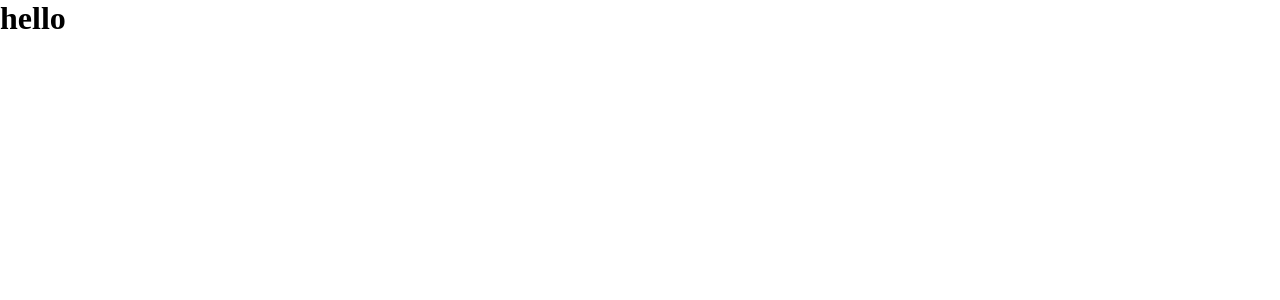
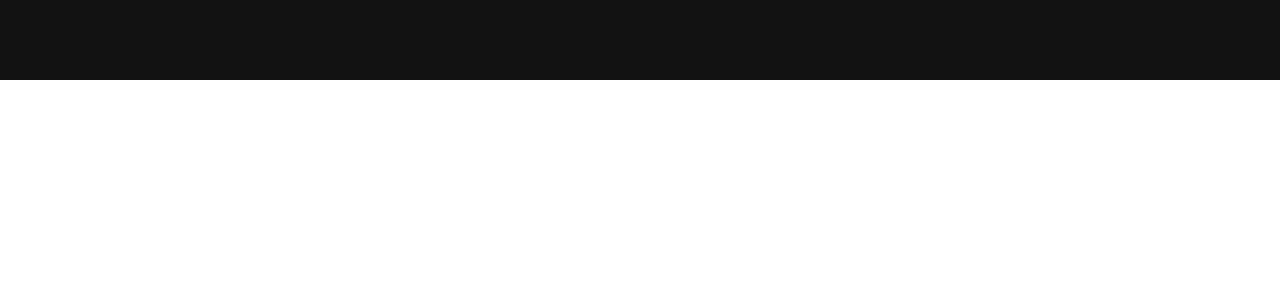
Before and after one commit to LamPhuocSang-Nguyen/MovieTheaterProject, a React (Create React App) app: page / in a window 1280 px wide. Shown: the top 300 px of the page. Built offline with nearby package versions, Linux system fonts and the light colour scheme.

Commit message:
headerv1

```diff
--- a/package.json
+++ b/package.json
@@ -3,14 +3,18 @@
   "version": "0.1.0",
   "private": true,
   "dependencies": {
+    "@emotion/react": "^11.13.0",
+    "@emotion/styled": "^11.13.0",
     "@mui/material": "^5.16.7",
     "@mui/styled-engine": "^5.16.6",
+    "@mui/styled-engine-sc": "^6.0.0-alpha.18",
     "@testing-library/jest-dom": "^5.17.0",
     "@testing-library/react": "^13.4.0",
     "@testing-library/user-event": "^13.5.0",
     "react": "^18.3.1",
     "react-dom": "^18.3.1",
     "react-scripts": "5.0.1",
+    "styled-components": "^6.1.12",
     "web-vitals": "^2.1.4"
   },
   "scripts": {
--- a/src/App.js
+++ b/src/App.js
@@ -1,5 +1,5 @@
 import "./App.css"
-import { Header } from "./components/header/Header";
+import Header from "./components/header/Header";
 
 function App() {
   return (
--- a/src/components/header/Header.js
+++ b/src/components/header/Header.js
@@ -1,8 +1,19 @@
+import React from 'react';
+import { Container, Box } from '@mui/material';
 
-import React from "react";
-
-export function Header(){
-    return (
-        <h1>hello</h1>
-    );
+export default function Header() {
+  return (
+    <Container
+      maxWidth="xxl" // You can change "lg" to any breakpoint ("xs", "sm", "md", "lg", "xl")
+      disableGutters sx={{ backgroundColor: "black" }}
+    >
+      <Box
+        sx={{
+          bgcolor: "rgb(18, 18, 18)",
+          height: "10vh",
+          width: "100%"
+        }}
+      />
+    </Container>
+  );
 }
```
Also changed, not shown: 1 other file (tests, documents, lock files or other folders).
